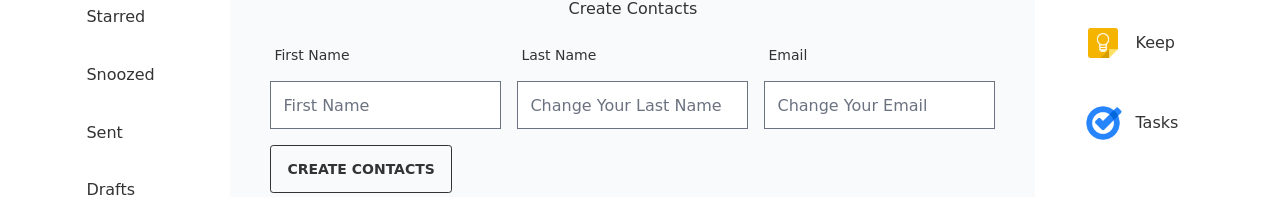
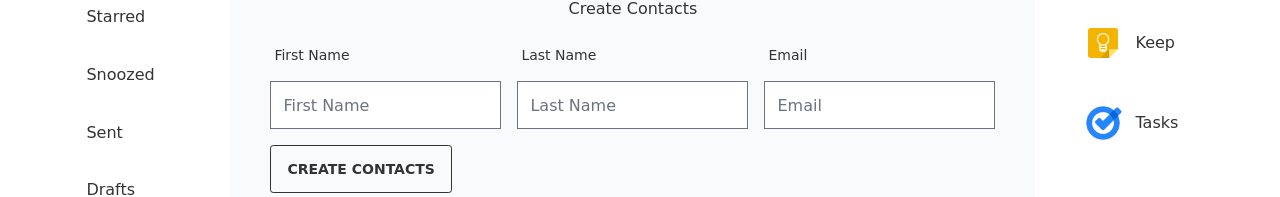
Before and after one commit to hoseinsedaqat/EchMail, a Vue app: page /contact/create in a window 1280 px wide. Shown: the part 229-426 px from the top of the page. Built offline with nearby package versions, Linux system fonts and the light colour scheme; some icons are missing.

Commit message:
add/validation-for-contacts-and-task-create-web-part-is-done

```diff
--- a/src/views/Contacts/ContactsCreate.vue
+++ b/src/views/Contacts/ContactsCreate.vue
@@ -13,6 +13,7 @@
           type="text"
           placeholder="First Name"
           class="input input-bordered w-full my-2"
+          name="first_name"
           v-model="first_name"
         />
       </div>
@@ -22,8 +23,9 @@
         </label>
         <input
           type="text"
-          placeholder="Change Your Last Name"
+          placeholder="Last Name"
           class="input input-bordered w-full my-2"
+          name="last_name"
           v-model="last_name"
         />
       </div>
@@ -33,15 +35,14 @@
         </label>
         <input
           type="text"
-          placeholder="Change Your Email"
+          placeholder="Email"
           class="input input-bordered w-full my-2"
+          name="email"
           v-model="email"
         />
       </div>
     </article>
-    <button class="btn btn-outline" @click="contacts_store.create_contacts(first_name,last_name,email)">
-      Create Contacts
-    </button>
+    <button class="btn btn-outline" @click="create_contacts()">Create Contacts</button>
   </section>
 </template>
 
@@ -49,10 +50,42 @@
 // import
 import AccountCircle from "vue-material-design-icons/AccountCircle.vue";
 import { contacts } from "@/store/module/contacts";
-import { ref } from "vue";
+import { useToast } from "vue-toastification";
+import { useForm } from "vee-validate";
+import * as yup from "yup";
 // data
-const first_name = ref("");
-const last_name = ref("");
-const email = ref("");
 const contacts_store = contacts();
+const toast = useToast();
+// validate
+const schema = yup.object({
+  first_name: yup.string().required().min(4),
+  last_name: yup.string().required().min(4),
+  email: yup.string().email().required(),
+});
+
+const { useFieldModel, validate } = useForm({
+  validationSchema: schema,
+});
+
+const [first_name, last_name, email] = useFieldModel([
+  "first_name",
+  "last_name",
+  "email",
+]);
+
+function create_contacts() {
+  validate().then((valid) => {
+    if (valid.valid) {
+      contacts_store.create_contacts(first_name.value, last_name.value, email.value);
+      toast.success("contact is create 👤😎");
+      first_name.value = "";
+      last_name.value = "";
+      email.value = "";
+    } else {
+      for (let error in valid.errors) {
+        toast.error(valid.errors[error]);
+      }
+    }
+  });
+}
 </script>
--- a/src/views/Inbox/components/InboxMessages.vue
+++ b/src/views/Inbox/components/InboxMessages.vue
@@ -20,7 +20,7 @@
       <p>{{ msg.to.substring(0, 15) + " ..." }}</p>
     </div>
     <div class="col-span-4">
-      <router-link :to="'/message/' + `${msg.id}`">
+      <router-link :to="'/message/inbox/' + `${msg.id}`">
         <p>
           <span> {{ msg.subject.substring(0, 25) + "..." }} - </span>
           <span class="text-blue-400"> {{ msg.message.substring(0, 15) + " ..." }} </span>
--- a/src/views/Keeps/KeepCreate.vue
+++ b/src/views/Keeps/KeepCreate.vue
@@ -9,19 +9,51 @@
         <label class="label">
           <span class="label-text">What's in your mind ?</span>
         </label>
-        <textarea name="keep_note" id="keep_note" cols="30" rows="10" v-model="keep_store.note"></textarea>
+        <textarea
+          name="keep_note"
+          id="keep_note"
+          cols="30"
+          rows="10"
+          v-model="keep_note"
+        ></textarea>
       </div>
     </article>
-    <button class="btn btn-outline" @click="keep_store.add_keeps(keep_store.note)">
-      Create Tasks
-    </button>
+    <button class="btn btn-outline" @click="create_note()">Create Tasks</button>
   </section>
 </template>
 
 <script setup>
 // import
 import NotebookPlus from "vue-material-design-icons/NotebookPlus.vue";
+import { useToast } from "vue-toastification";
 import { keep } from "@/store/module/keep";
+import { useForm } from "vee-validate";
+import * as yup from "yup";
 // data
 const keep_store = keep();
+const toast = useToast();
+// validate
+const schema = yup.object({
+  keep_note: yup.string().required(),
+});
+
+const { useFieldModel, validate } = useForm({
+  validationSchema: schema,
+});
+
+const [keep_note] = useFieldModel(["keep_note"]);
+
+function create_note() {
+  validate().then((valid) => {
+    if (valid.valid) {
+      keep_store.add_keeps(keep_note.value);
+      toast.success("note is add to your list 📒🍍");
+      keep_note.value = "";
+    } else {
+      for (let error in valid.errors) {
+        toast.error(valid.errors[error]);
+      }
+    }
+  });
+}
 </script>
--- a/src/views/Keeps/KeepView.vue
+++ b/src/views/Keeps/KeepView.vue
@@ -11,7 +11,7 @@
       <div class="flex items-center justify-between">
         <h3 class="text-lg">Tasks</h3>
         <router-link to="/keep/create">
-          <button class="btn bg-sky-600 btn-sm text-white">+ Create Tasks </button>
+          <button class="btn bg-sky-600 btn-sm text-white">+ Create Tasks</button>
         </router-link>
       </div>
       <div
@@ -20,10 +20,12 @@
         class="flex flex-col my-2 border-2 shadow-sm p-5 rounded box-shadow"
       >
         <div class="flex items-center justify-between my-2">
-          <p class="font-bold">{{ keep.note.substring(0, 6) + '...' }}</p>
+          <p class="font-bold">
+            {{ keep.note.length > 5 ? keep.note.substring(0, 6) + "..." : keep.note }}
+          </p>
           <p>{{ keep.time }}</p>
         </div>
-        <p>
+        <p class="break-words">
           {{ keep.note }}
         </p>
       </div>
--- a/src/views/Starred/StarredView.vue
+++ b/src/views/Starred/StarredView.vue
@@ -27,7 +27,7 @@
           <p>{{ msg.to.substring(0, 15) + " ..." }}</p>
         </div>
         <div class="col-span-4">
-          <router-link :to="'/message/' + `${msg.id}`">
+          <router-link :to="'/message/sttared/' + `${msg.id}`">
             <p>
               <span> {{ msg.subject.substring(0, 25) + "..." }} - </span>
               <span class="text-blue-400">
```
